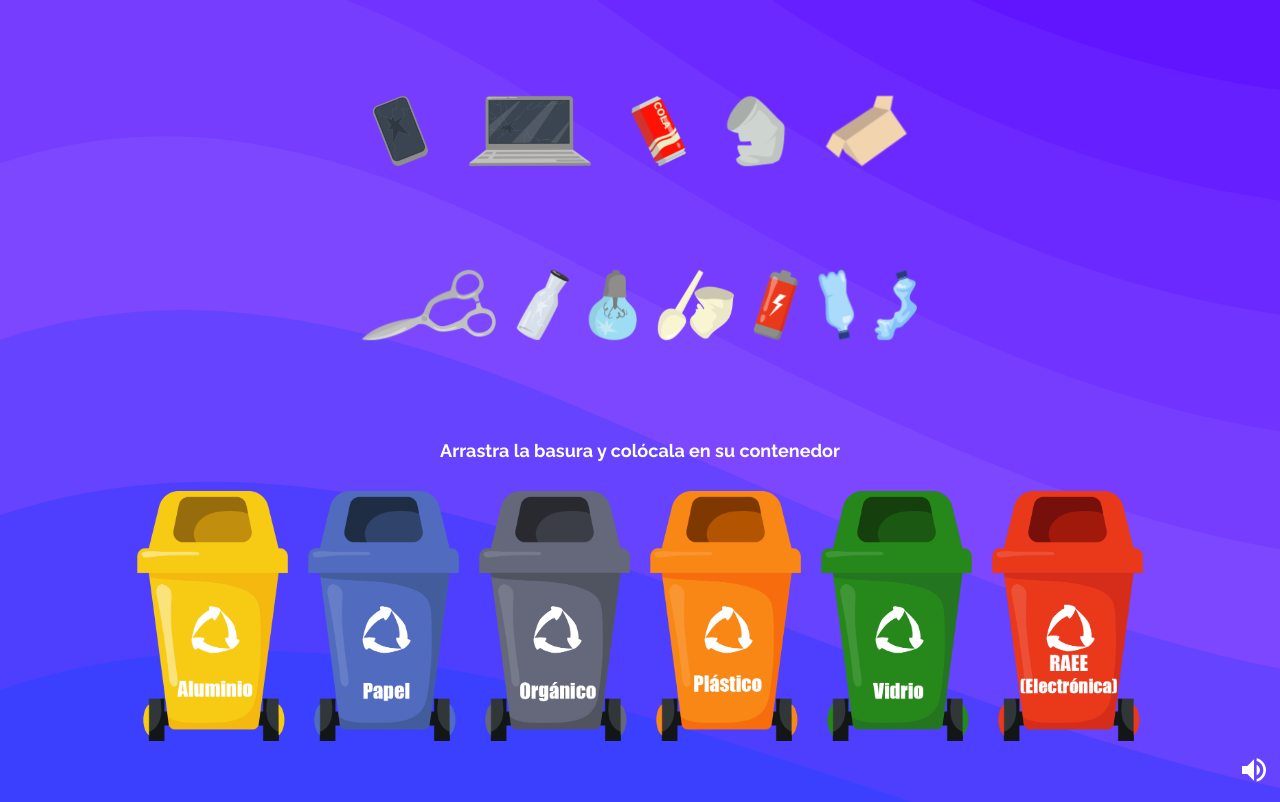
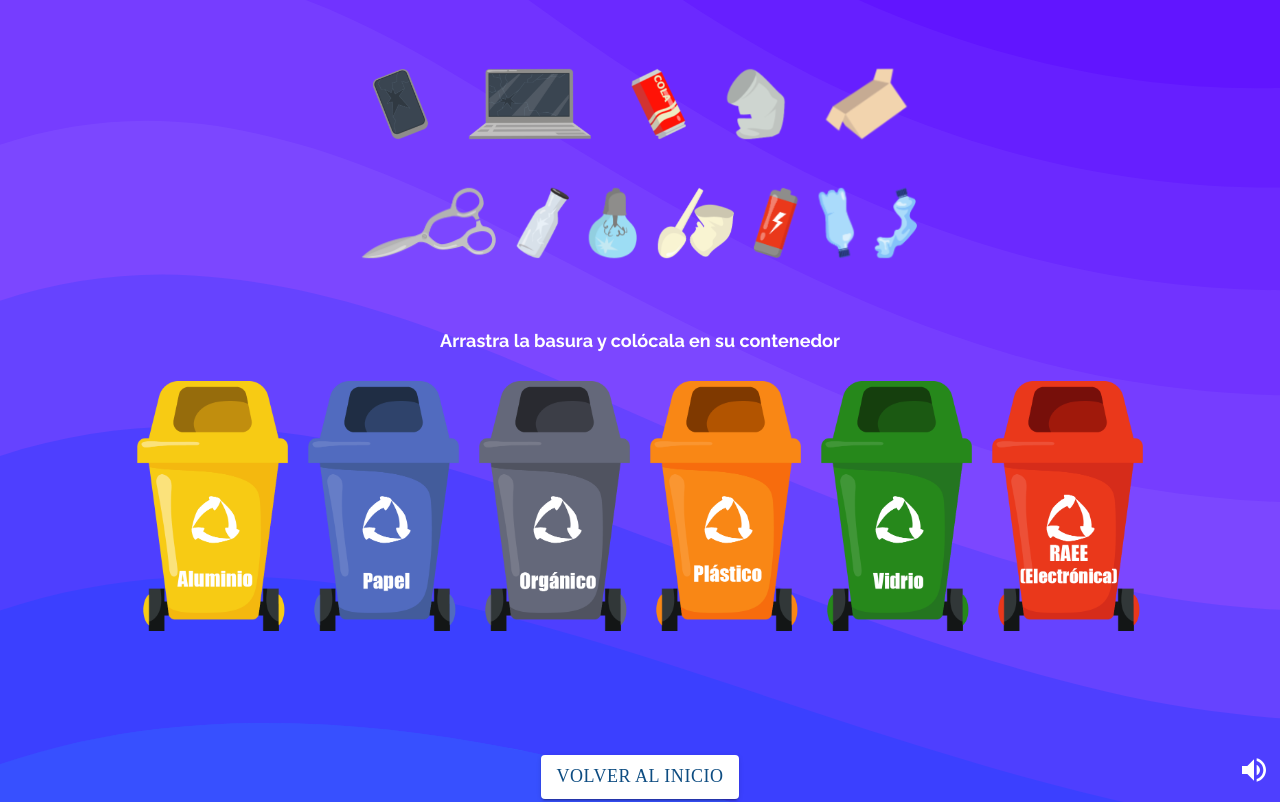
Before and after one commit to tomitose/proyecto-trivia, a React (Create React App) app: page /dragdrop in a window 1280 px wide. Shown: the top 802 px of the page. Built offline with nearby package versions, Linux system fonts and the light colour scheme; the HTML template or start-up script is replaced by a standard one.

Commit message:
Modificado tamaño pantalla grande productos

```diff
--- a/src/components/DragDrop/DragDrop.css
+++ b/src/components/DragDrop/DragDrop.css
@@ -158,7 +158,7 @@ html, body {
 @media (max-width: 1400px) {
 
   .draggable-elements {
-      height: 340px;
+      /* height: 340px; */
       margin-top: 30px;
   }
 
--- a/src/components/Home/Home.jsx
+++ b/src/components/Home/Home.jsx
@@ -10,7 +10,7 @@ const Home = () => {
   return (
     <div className='container-main-home' style={{width:'100%',display:'flex',justifyContent:'center',alignItems:'center'}}>
       <div className='container-main-juegos'>
-          <img className='imagen-parque' src="/logo-cormecoritos.png" alt="" srcset=""/>
+          <img className='imagen-parque' src="/logo-cormecoritos.png" alt="" />
           <div className='btns-juegos'>
             <Button className="btn-drag" variant="contained" onClick={() => navigate('/dragdrop')}>Juego de Imágenes <img style={{paddingLeft:'20px'}} src="/imagen-logo.svg" alt="" /></Button>
             <Button className="btn-memory" variant="contained" onClick={() => navigate('/memo')}>Juego de Memoria <img style={{paddingLeft:'20px'}} src="/memory-logo.svg" alt="" /></Button>
```
